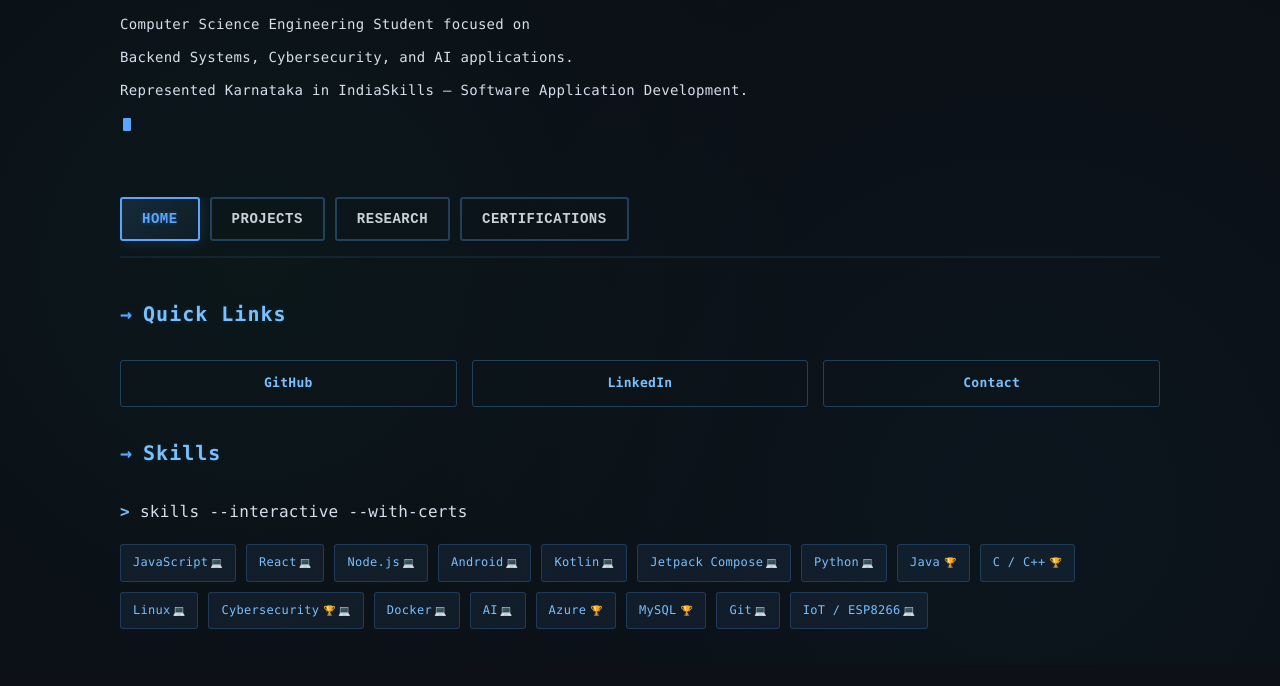
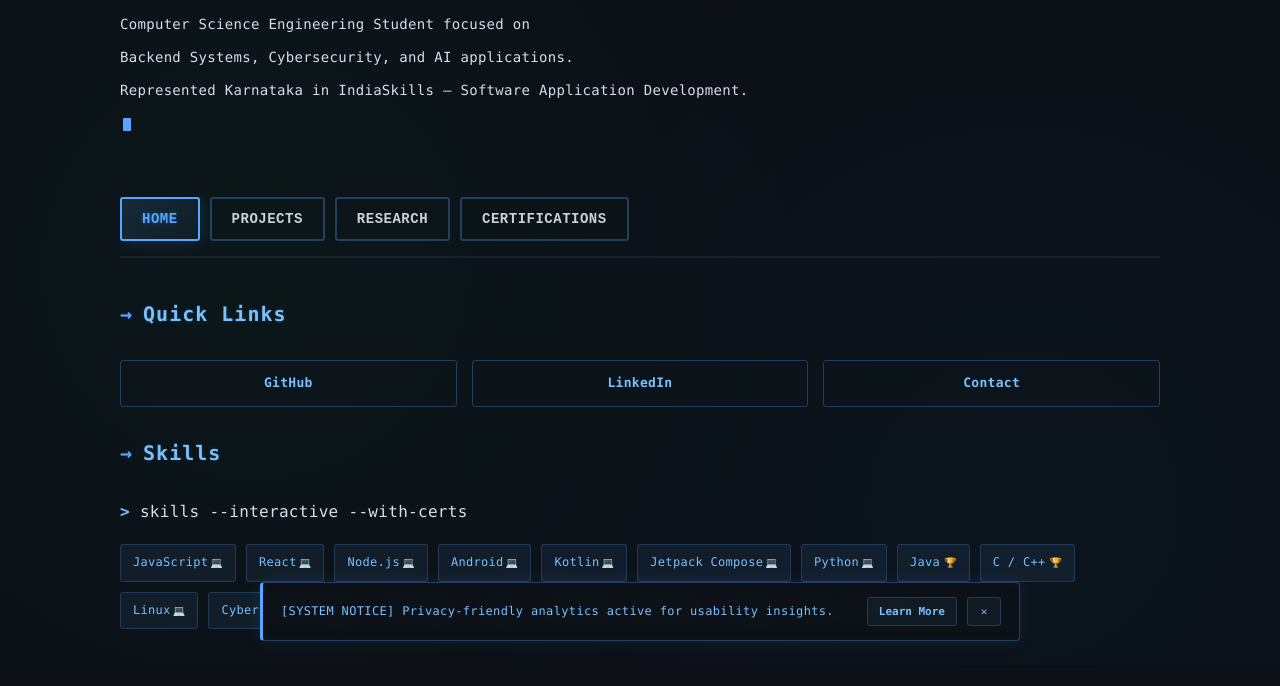
Before and after one commit to Mr-hars007/Mr-hars007, a plain HTML site: page index.html in a window 1280 px wide. Shown: the part 135-821 px from the top of the page. Drawn offline with Linux system fonts and the light colour scheme.

Commit message:
added analytics

```diff
--- a/index.html
+++ b/index.html
@@ -1,6 +1,13 @@
 <!DOCTYPE html>
 <html lang="en">
 <head>
+<script type="text/javascript">
+(function(c,l,a,r,i,t,y){
+    c[a]=c[a]||function(){(c[a].q=c[a].q||[]).push(arguments)};
+    t=l.createElement(r);t.async=1;t.src="https://www.clarity.ms/tag/"+i;
+    y=l.getElementsByTagName(r)[0];y.parentNode.insertBefore(t,y);
+})(window, document, "clarity", "script", "wumvbodx5v");
+</script>
 <meta charset="UTF-8">
 <title>Harsha C — Portfolio</title>
 <meta name="description" content="Harsha C portfolio showcasing backend systems, cybersecurity, AI projects, research, and certifications.">
@@ -8,7 +15,18 @@
 <link rel="icon" type="image/png" href="profile.png">
 <link rel="apple-touch-icon" href="profile.png">
 <meta name="viewport" content="width=device-width, initial-scale=1">
-<meta http-equiv="Content-Security-Policy" content="default-src 'self'; img-src 'self' data: https:; style-src 'self' 'unsafe-inline'; script-src 'self' 'unsafe-inline'; font-src 'self' data:; frame-src 'self' https://www.youtube.com https://www.youtube-nocookie.com; connect-src 'self'; base-uri 'self'; form-action 'self'">
+<meta http-equiv="Content-Security-Policy"
+content="
+default-src 'self';
+img-src 'self' data: https:;
+style-src 'self' 'unsafe-inline';
+script-src 'self' 'unsafe-inline' https://www.clarity.ms;
+font-src 'self' data:;
+frame-src 'self' https://www.youtube.com https://www.youtube-nocookie.com;
+connect-src 'self' https://www.clarity.ms;
+base-uri 'self';
+form-action 'self';
+">
 
 <style>
 
@@ -422,6 +440,7 @@ h2 {
   border-top: 1px dotted rgba(88, 166, 255, 0.15);
   color: #9aa7b8;
   font-size: 12px;
+  padding-bottom: 120px;
 }
 
 /* Modal */
@@ -1563,6 +1582,155 @@ document.addEventListener('DOMContentLoaded', () => {
   loadData();
 });
 </script>
-
+<!-- Privacy Notice -->
+<div id="privacy-banner">
+  <div class="privacy-content">
+    <span class="privacy-text">
+      [SYSTEM NOTICE] Privacy-friendly analytics active for usability insights.
+    </span>
+
+    <div class="privacy-actions">
+      <button id="learnMoreBtn">Learn More</button>
+      <button id="closePrivacy">✕</button>
+    </div>
+  </div>
+</div>
+
+<style>
+
+#privacy-banner {
+  position: fixed;
+
+  left: 50%;
+  bottom: 24px;
+
+  transform: translateX(-50%);
+
+  width: min(92%, 760px);
+
+  z-index: 9999;
+
+  background: rgba(13, 17, 23, 0.94);
+
+  border: 1px solid rgba(88, 166, 255, 0.32);
+  border-left: 3px solid #58a6ff;
+
+  backdrop-filter: blur(10px);
+
+  padding: 14px 18px;
+
+  border-radius: 4px;
+
+  box-shadow:
+    0 0 16px rgba(88, 166, 255, 0.12),
+    inset 0 0 12px rgba(88, 166, 255, 0.03);
+
+  animation: fadeInUp 0.45s ease;
+  transition: opacity 0.25s ease, transform 0.25s ease;
+}
+
+.privacy-content {
+  display: flex;
+  justify-content: space-between;
+  align-items: center;
+  gap: 15px;
+}
+
+.privacy-text {
+  color: #79c0ff;
+
+  font-size: 12px;
+  line-height: 1.7;
+  letter-spacing: 0.35px;
+}
+
+.privacy-actions {
+  display: flex;
+  align-items: center;
+  gap: 10px;
+}
+
+#privacy-banner button {
+  background: rgba(88, 166, 255, 0.06);
+
+  border: 1px solid rgba(88, 166, 255, 0.24);
+
+  color: #79c0ff;
+
+  padding: 7px 11px;
+
+  border-radius: 3px;
+
+  cursor: pointer;
+
+  font-family: inherit;
+  font-size: 11px;
+  font-weight: 600;
+
+  transition: all 0.2s ease;
+}
+
+#privacy-banner button:hover {
+  border-color: #58a6ff;
+
+  background: rgba(88, 166, 255, 0.14);
+
+  box-shadow:
+    0 0 8px rgba(88, 166, 255, 0.12);
+
+  transform: translateY(-1px);
+}
+
+#closePrivacy {
+  min-width: 34px;
+}
+
+@media (max-width: 640px) {
+  #privacy-banner {
+    bottom: 14px;
+    width: calc(100% - 20px);
+  }
+
+  .privacy-content {
+    flex-direction: column;
+    align-items: flex-start;
+  }
+
+  .privacy-actions {
+    width: 100%;
+    justify-content: flex-end;
+  }
+}
+
+
+</style>
+
+<script>
+document.getElementById('closePrivacy').addEventListener('click', () => {
+  const banner = document.getElementById('privacy-banner');
+
+  banner.style.opacity = '0';
+  banner.style.transform = 'translateX(-50%) translateY(10px)';
+
+  setTimeout(() => {
+    banner.remove();
+  }, 250);
+
+  localStorage.setItem('privacyBannerClosed', 'true');
+});
+
+document.getElementById('learnMoreBtn').addEventListener('click', () => {
+  alert(
+    'This site uses privacy-friendly analytics via Microsoft Clarity to understand UX patterns and improve the portfolio experience. No personal data is sold.'
+  );
+});
+
+window.addEventListener('DOMContentLoaded', () => {
+  if (localStorage.getItem('privacyBannerClosed') === 'true') {
+    const banner = document.getElementById('privacy-banner');
+    if (banner) banner.remove();
+  }
+});
+</script>
 </body>
 </html>
```
